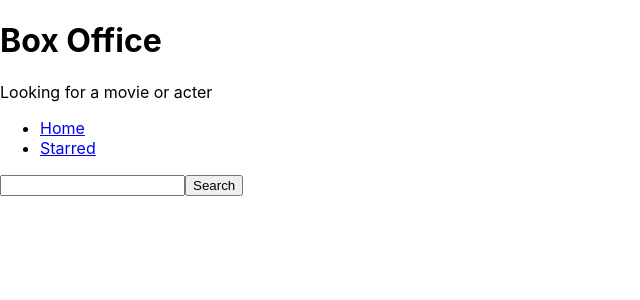
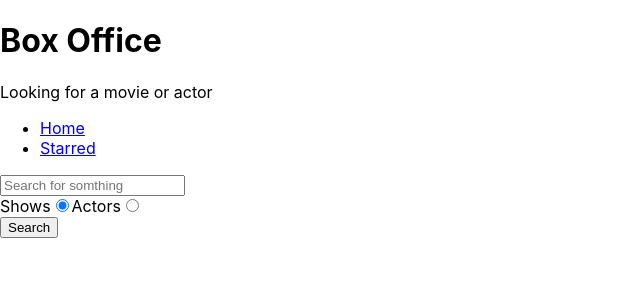
Before and after one commit to Huayao-Zheng/Box-Office, a React (Create React App) app: page / in a window 1280 px wide. Shown: the top 300 px of the page, without its empty margins (0-640 px from the left). Built offline with nearby package versions, Linux system fonts and the light colour scheme.

Commit message:
added search options

```diff
--- a/src/components/MainpageLayout.js
+++ b/src/components/MainpageLayout.js
@@ -4,7 +4,7 @@
 
 const MainpageLayout = ({ children }) => (
   <div>
-    <TItle title="Box Office" subtitle="Looking for a movie or acter" />
+    <TItle title="Box Office" subtitle="Looking for a movie or actor" />
     <Navs />
 
     {children}
--- a/src/pages/Home.js
+++ b/src/pages/Home.js
@@ -6,13 +6,16 @@
 const Home = () => {
   const [input, setInput] = useState('');
   const [results, setResults] = useState(null);
+  const [searchOption, setSearchOption] = useState('shows');
+
+  const isShowsSearch = searchOption === 'shows';
 
   const onInputChange = ev => {
     setInput(ev.target.value);
   };
 
   const onSearch = () => {
-    apiGet(`/search/shows?q=${input}`).then(r => setResults(r));
+    apiGet(`/search/${searchOption}?q=${input}`).then(r => setResults(r));
   };
 
   const onKeyDown = ev => {
@@ -21,19 +24,21 @@
     }
   };
 
+  const onRadioChange = ev => {
+    setSearchOption(ev.target.value);
+  };
+
   const renderResults = () => {
     if (results && results.length === 0) {
       return <div>We did not find any results</div>;
     }
 
     if (results && results.length > 0) {
-      return (
-        <div>
-          {results.map(item => (
-            <div key={item.show.id}>{item.show.name}</div>
-          ))}
-        </div>
-      );
+      return results[0].show
+        ? results.map(item => <div key={item.show.id}>{item.show.name}</div>)
+        : results.map(item => (
+            <div key={item.person.id}>{item.person.name}</div>
+          ));
     }
 
     return null;
@@ -43,10 +48,36 @@
     <MainpageLayout>
       <input
         type="text"
+        placeholder="Search for somthing"
         onChange={onInputChange}
         onKeyDown={onKeyDown}
         value={input}
       />
+
+      <div>
+        <label htmlFor="shows-search">
+          Shows
+          <input
+            id="shows-search"
+            type="radio"
+            value="shows"
+            checked={isShowsSearch}
+            onChange={onRadioChange}
+          />
+        </label>
+
+        <label htmlFor="actors-search">
+          Actors
+          <input
+            id="actors-search"
+            type="radio"
+            value="people"
+            checked={!isShowsSearch}
+            onChange={onRadioChange}
+          />
+        </label>
+      </div>
+
       <button type="button" onClick={onSearch}>
         Search
       </button>
```
Also changed, not shown: 1 other file (tests, documents, lock files or other folders).
